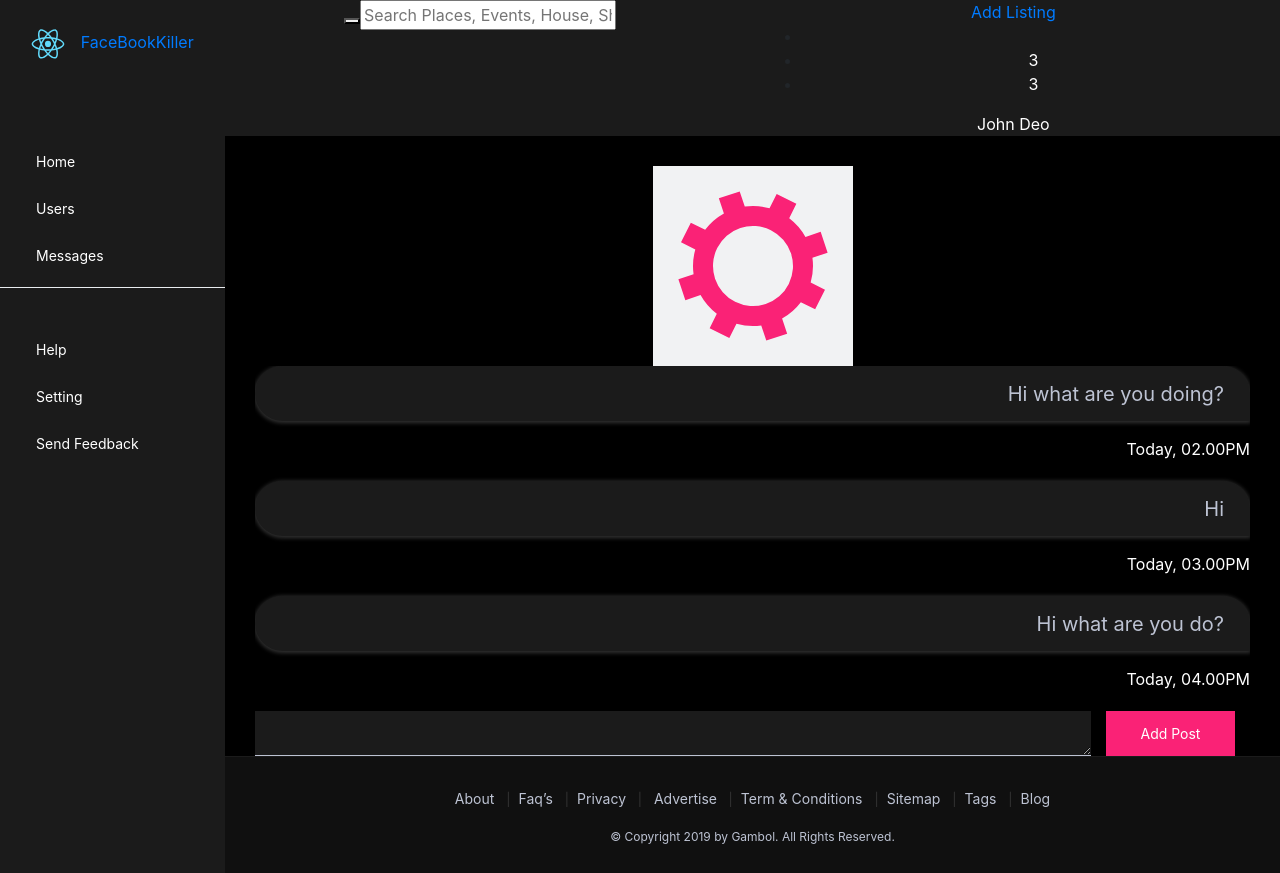
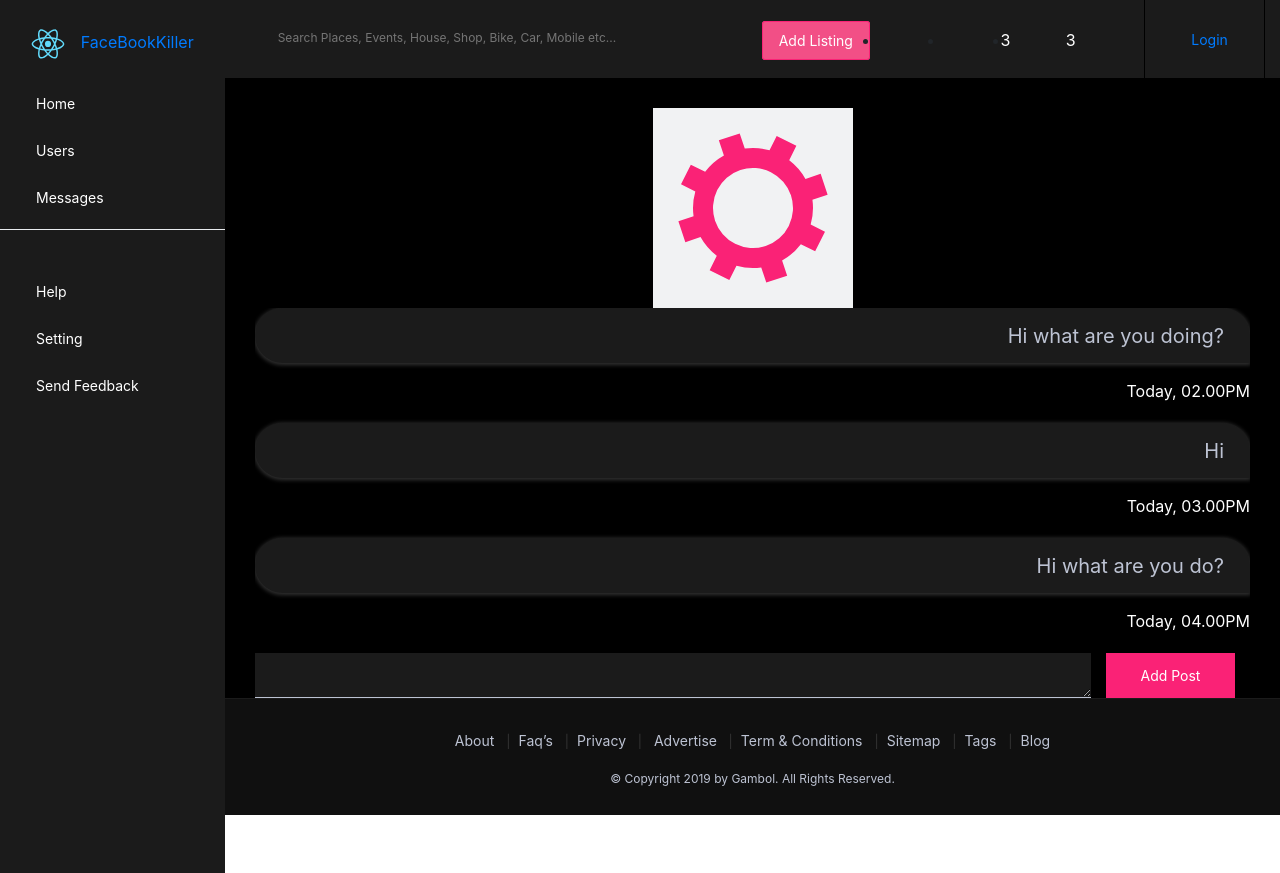
Before and after one commit to miffa1991/facebook-killer, a React (Create React App) app: page /profile/1 in a window 1280 px wide. After the commit the page ends 815 px from the top, so only its background shows below. Built offline with nearby package versions, Linux system fonts and the light colour scheme; no server answers.

Commit message:
add API Follow/UnFollow

```diff
--- a/src/App.js
+++ b/src/App.js
@@ -1,8 +1,8 @@
 import React from 'react';
 import './App.css';
-import Header from './components/Header/Header';
 import Content from './components/Content/Content';
 import Footer from './components/Footer/Footer';
+import HeaderContainer from './components/Header/HeaderContainer';
 
 
 
@@ -10,7 +10,7 @@ import Footer from './components/Footer/Footer';
 const App = (props) => {
   return (
     <div className="App">
-      <Header />
+      <HeaderContainer />
       <Content />
       <Footer />
     </div>
--- a/src/components/Content/ContentMain/Profile/Profile.jsx
+++ b/src/components/Content/ContentMain/Profile/Profile.jsx
@@ -12,7 +12,7 @@ const Profile = (props) => {
     let body = e.target.value;
     props.updatePost(body);
   }
-  debugger;
+
   return (
 
     <div>
--- a/src/components/Content/ContentMain/Profile/ProfileContainer.jsx
+++ b/src/components/Content/ContentMain/Profile/ProfileContainer.jsx
@@ -14,7 +14,7 @@ class ProfileAPIContainer extends React.Component {
       userId = 2;
     }
   axios.get(`https://social-network.samuraijs.com/api/1.0/profile/${userId}`).then(response => {
-      debugger;
+
       this.props.pageProfile(response.data);
     });
   }
--- a/src/components/Header/Header.jsx
+++ b/src/components/Header/Header.jsx
@@ -2,8 +2,9 @@ import React from 'react';
 // import { NavLink } from 'react-router-dom';
 import logo from './../../logo.svg';
 import s from './Header.module.css';
+import { NavLink } from 'react-router-dom';
 
-const Header = () => {
+const Header = (props) => {
   return (
     <div className={`${s['navbar']} ${s['navbar-expand-md']} ${s['navbar-light']} ${s['sticky-top']} ${s['nav-menu']}`}>
       <div className="row full-width">
@@ -14,12 +15,12 @@ const Header = () => {
           </div>
           <div className={s.logo} >
             <a href="index_1.html">
-            <img src={logo} alt="logo"></img> FaceBookKiller
+            <img src={logo} alt="logo" /> FaceBookKiller
             </a>
           </div>
         </div>
         <div className="col-md-5 col-xs-12 p-left p-right">
-          <div className="searching">
+          <div className={s.searching}>
             <div>
               <button type="submit">
 
@@ -29,64 +30,21 @@ const Header = () => {
           </div>
         </div>
         <div className="col-md-5 col-xs-12 p-left p-right">
-          <div className="add-listing">
-            <a href="upload_listing.html">
+          <div className={s['add-listing']}>
+            <a href="#">
               Add Listing
             </a>
           </div>
-          <div className="home">
+          <div className={s.home}>
             <ul>
-              <li className="active">
+              <li className={s.active}>
                 <a href="index_1.html">
                   <span className="circle"></span>
                 </a>
               </li>
               <li className="popup dropdown">
                 <span>3</span>
-                <div className="dropdown-menu msg-noti-dropdown">
-                  <ul>
-                    <li className="notfication-details">
-                      <div className="media">
-                        <div className="media-left">
-                          <a href="#"></a>
-                        </div>
-                        <div className="media-body">
-                          <h4 className="media-heading color-primary">John Doe</h4>
-                          <p>Hello John, How are you?</p>
-                          <p className="comment-date">10 min ago</p>
-                        </div>
-                      </div>
-                    </li>
-                    <li className="notfication-details">
-                      <div className="media">
-                        <div className="media-left">
-                          <a href="#"></a>
-                        </div>
-                        <div className="media-body">
-                          <h4 className="media-heading color-primary">John Doe</h4>
-                          <p>Hello John,What are doing?</p>
-                          <p className="comment-date">10 min ago</p>
-                        </div>
-                      </div>
-                    </li>
-                    <li className="notfication-details">
-                      <div className="media">
-                        <div className="media-left">
-                          <a href="#"></a>
-                        </div>
-                        <div className="media-body">
-                          <h4 className="media-heading color-primary">John Doe</h4>
-                          <p>What you thing about my listing.</p>
-                          <p className="comment-date">10 min ago</p>
-                        </div>
-                      </div>
-                    </li>
-                    <li>
-                      <div className="dropdown-btn-mn">
-                        <button>View All Messages</button>
-                      </div>
-                    </li>
-                  </ul>
+                <div className={`${s['dropdown-menu']} ${s['msg-noti-dropdown']}`}>
                 </div>
               </li>
               <li className="popup dropdown">
@@ -96,7 +54,7 @@ const Header = () => {
                     <li className="notfication-details">
                       <div className="media">
                         <div className="media-left">
-                          <a href="#"><img src="images/messages/msg-1.png" alt=""></img></a>
+                          <a href="#"><img src="images/messages/msg-1.png" alt=""/></a>
                         </div>
                         <div className="media-body">
                           <h4 className="media-heading color-primary">John Doe</h4>
@@ -139,36 +97,12 @@ const Header = () => {
               </li>
             </ul>
           </div>
-          <div className="dropdown login">
-            <div className="account-dt dropdown-toggle-no-caret" data-toggle="dropdown" aria-haspopup="true" aria-expanded="false" role="main">
+          <div className={`${s.dropdown} ${s.login}`} >
+            <div className={`${s['account-dt']} ${s['dropdown-toggle-no-caret']}`} data-toggle="dropdown" aria-haspopup="true" aria-expanded="false" role="main">
               <i className="fas fa-user-circle"></i>
-              <span>John Deo</span>
+              <span>{props.isAutorizate ? props.login : <NavLink to={'/login'}>Login</NavLink>}</span>
             </div>
-            <div className="dropdown-menu dropdown-menu-right account-dropdown">
-              <ul>
-                <li>
-                  <a href="my_dashboard.html#dashboard">My Profile</a>
-                </li>
-                <li>
-                  <a href="messages.html">Messages</a>
-                </li>
-                <li>
-                  <a href="signin.html">Sign in</a>
-                </li>
-                <li>
-                  <a href="payment.html">Payment</a>
-                </li>
-                <li>
-                  <a href="help.html">Help</a>
-                </li>
-                <li>
-                  <a href="setting.html#overview">Setting</a>
-                </li>
-                <li>
-                  <a href="signin.html">Logout</a>
-                </li>
-              </ul>
-            </div>
+
           </div>
         </div>
       </div>
--- a/src/components/Header/Header.module.css
+++ b/src/components/Header/Header.module.css
@@ -23,6 +23,92 @@
   align-items: center;
 }
 
-.logo img{
+.logo img {
   height: 40px;
 }
+
+.searching {
+  padding: 24px 30px 23px 0px;
+}
+
+.searching button {
+  width: 10%;
+  border: 0px;
+  cursor: pointer;
+  background: transparent;
+  float: left;
+  line-height: 20px;
+}
+
+.searching input[type='text'] {
+  border: 0px;
+  line-height: 2;
+  background: transparent;
+  color: #bdc3d3 !important;
+  font-size: 12px !important;
+  width: 90%;
+  font-weight: 400;
+  text-overflow: ellipsis;
+  white-space: nowrap;
+  overflow: hidden;
+}
+
+.add-listing {
+  padding: 25px 10px 25px 0px;
+  float: left;
+  margin-left: 0px !important;
+  margin-top: 3px;
+}
+
+.add-listing a {
+  padding: 10px 16px;
+  background: #f24f86;
+  border: 1px solid #fa2276;
+  border-radius: 3px;
+  color: #fff;
+  font-size: 14px;
+  height: 34px;
+  font-weight: 400;
+}
+
+.add-listing img {
+  padding-right: 5px;
+  vertical-align: middle;
+}
+
+.home {
+  width: 48%;
+  margin: 28px 0px 0px;
+  float: left;
+  text-align: right;
+}
+
+.home ul {
+  padding: 0px;
+  margin: 0px;
+}
+
+.home ul li {
+  float: left;
+  width: 27%;
+  position: relative;
+}
+
+.account-dt span {
+  font-size: 14px;
+  font-weight: 400;
+  color: #bdc3d3;
+  margin-left: 10px;
+  line-height: 17px;
+  cursor: pointer;
+}
+
+.login {
+  padding: 27px 14px;
+  text-align: center;
+  width: 24%;
+  float: right;
+  background: #1b1b1b;
+  border-left: 1px solid #000;
+  border-right: 1px solid #000;
+}
--- /dev/null
+++ b/src/components/Header/HeaderContainer.jsx
@@ -0,0 +1,33 @@
+import React from 'react';
+import Header from './Header';
+import { setDataUser } from './../../redux/login-reducer';
+import { connect } from 'react-redux';
+import * as axios from 'axios';
+
+class HeaderAPIContainer extends React.Component {
+  componentDidMount() {
+    axios.get(`https://social-network.samuraijs.com/api/1.0/auth/me`,
+      { withCredentials: true}).then(response => {
+      debugger
+      if(response.data.resultCode === 0) {
+        let { id, email, login } = response.data.data;
+        this.props.setDataUser( id, email, login);
+      }
+
+    });
+  }
+  render() {
+    return (
+      <Header {...this.props} />
+    )
+  }
+}
+const mapStateToProps = (state) => ({
+    isAutorizate: state.loginReducer.isAutorizate,
+    login: state.loginReducer.login
+  }
+)
+
+const HeaderContainer = connect(mapStateToProps, { setDataUser })(HeaderAPIContainer);
+
+export default HeaderContainer;
--- /dev/null
+++ b/src/redux/login-reducer.js
@@ -0,0 +1,25 @@
+const SET_LOGIN_USER = 'SET_LOGIN_USER';
+
+let initialState = {
+  id: null,
+  email: null,
+  login: null,
+  isAutorizate:false
+};
+
+const loginReducer = (state = initialState, action) => {
+  switch (action.type) {
+
+    case SET_LOGIN_USER:
+      return { ...state, ...action.data,
+        isAutorizate:true} //рокриваемо масив і обєднуємо
+
+    default:
+      return state;
+  }
+}
+
+
+export const setDataUser = (id, email, login) => ({ type: SET_LOGIN_USER, data: { id, email, login} });
+
+export default loginReducer;
--- a/src/redux/redux-store.js
+++ b/src/redux/redux-store.js
@@ -2,11 +2,13 @@ import { createStore, combineReducers } from "redux";
 import postReducer from './profile-reducer';
 import messageReducer from './message-reducer';
 import usersReducer from './users-reducer';
+import loginReducer from './login-reducer';
 
 let reducersBox = combineReducers({
   postItems: postReducer,
   messageItems: messageReducer,
-  usersPage: usersReducer
+  usersPage: usersReducer,
+  loginReducer: loginReducer
 });
 
 let store = createStore(reducersBox);
--- a/src/redux/users-reducer.js
+++ b/src/redux/users-reducer.js
@@ -8,7 +8,7 @@ const TOGGLE_FETCHING = 'TOGGLE_FETCHING';
 let initialState = {
   users: [],
   pageUserCount: 0,
-  pageLimit: 20,
+  pageLimit: 8,
   pageCurrent: 1,
   isFetching: false
 };
```
Also changed, not shown: src/components/Content/ContentMain/Users/Users.jsx (+36 -8 lines), src/components/Content/ContentMain/Users/UsersContainer.jsx (+7 -3 lines).
